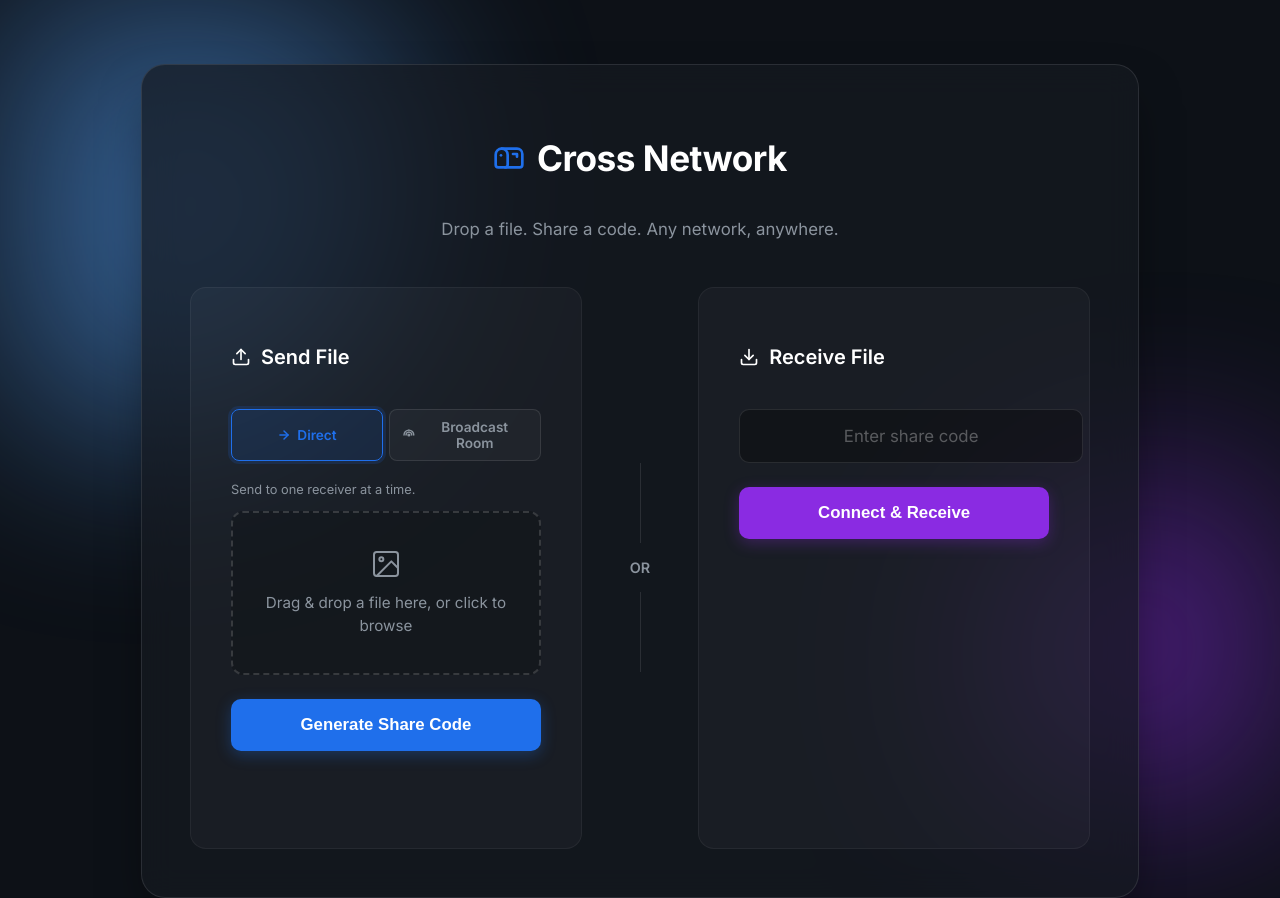
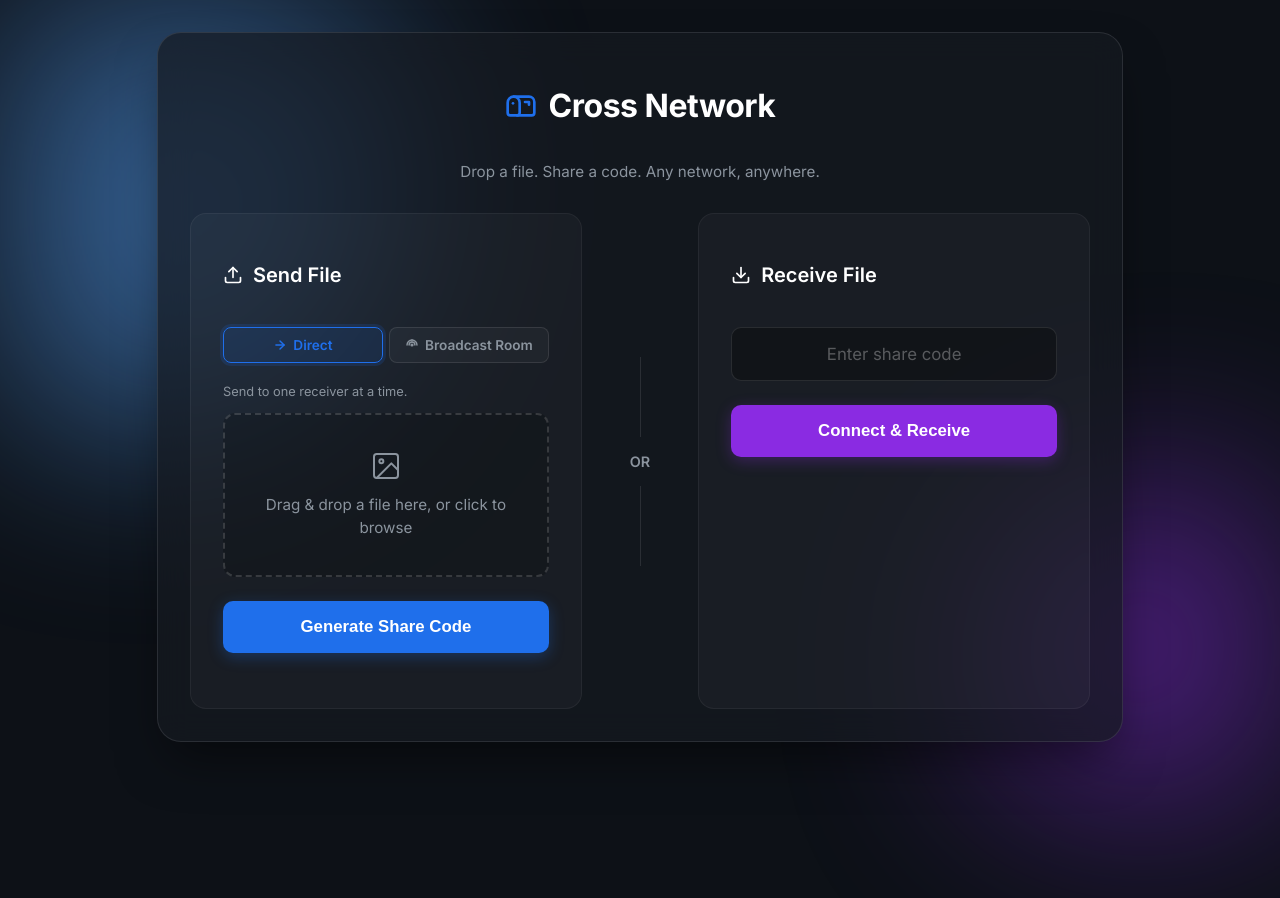
Before and after one commit to AryaAloni33/Cross-Network-Transfer, a website: page public/index.html in a window 1280 px wide. After the commit the page ends 800 px from the top, so only its background shows below. Drawn offline with nearby package versions, Linux system fonts and the light colour scheme.

Commit message:
Optimized layout experience

```diff
--- a/public/style.css
+++ b/public/style.css
@@ -27,6 +27,7 @@ body {
   overflow-x: hidden;
   overflow-y: auto;
   box-sizing: border-box;
+  padding: 1rem 0;
 }
 
 /* Background Blobs */
@@ -92,9 +93,10 @@ body {
   backdrop-filter: blur(16px);
   -webkit-backdrop-filter: blur(16px);
   border-radius: 24px;
-  padding: 3rem;
+  padding: 2rem;
   box-shadow: 0 25px 50px -12px rgba(0, 0, 0, 0.5);
-  margin: 4rem auto;
+  margin: 1rem auto;
+  /* Minimizing top space */
   position: relative;
   z-index: 10;
   height: auto;
@@ -103,7 +105,7 @@ body {
 
 header {
   text-align: center;
-  margin-bottom: 3rem;
+  margin-bottom: 2rem;
   flex-shrink: 0;
 }
 
@@ -117,7 +119,8 @@ header {
 }
 
 header h1 {
-  font-size: 2.2rem;
+  font-size: 2rem;
+  /* Slightly smaller h1 */
   font-weight: 700;
   color: #ffffff;
   letter-spacing: -0.5px;
@@ -125,7 +128,8 @@ header h1 {
 
 header p {
   color: var(--text-secondary);
-  font-size: 1.05rem;
+  font-size: 0.95rem;
+  /* Slightly smaller subhead */
 }
 
 .panels {
@@ -139,12 +143,12 @@ header p {
   flex: 1;
   display: flex;
   flex-direction: column;
-  padding: 2.5rem;
+  padding: 2rem;
   background: rgba(255, 255, 255, 0.03);
   border-radius: 16px;
   border: 1px solid rgba(255, 255, 255, 0.05);
   transition: transform 0.3s ease, box-shadow 0.3s ease;
-  min-height: 480px;
+  min-height: 430px;
   height: auto;
   overflow: visible;
 }
@@ -379,10 +383,14 @@ header p {
 
 .input-wrapper {
   margin-bottom: 1.5rem;
+  width: 100%;
+  display: flex;
+  justify-content: center;
 }
 
 .join-input {
   width: 100%;
+  max-width: 100%;
   padding: 16px;
   background: rgba(0, 0, 0, 0.3);
   border: 1px solid rgba(255, 255, 255, 0.1);
@@ -392,6 +400,7 @@ header p {
   text-align: center;
   transition: all 0.3s;
   font-family: var(--font-family);
+  box-sizing: border-box;
 }
 
 .join-input:focus {
```
